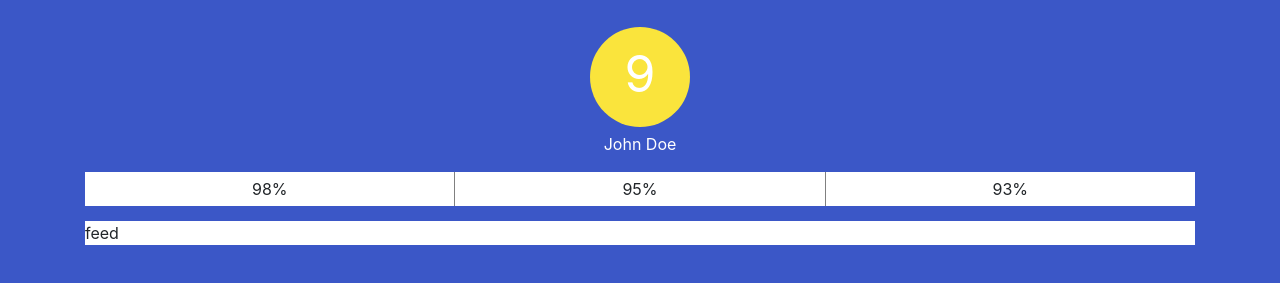
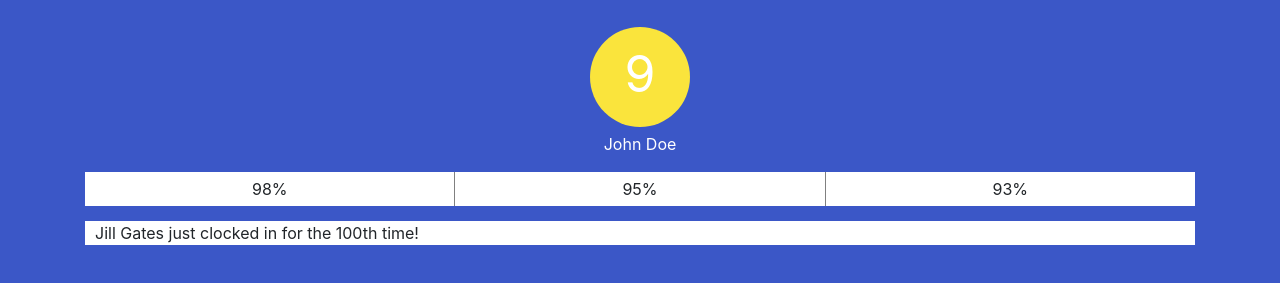
Before and after one commit to DoisDainos/tandahackrevived, a plain HTML site: page web/index.html in a window 1280 px wide. Shown: the part 59-342 px from the top of the page. Drawn offline with nearby package versions, Linux system fonts and the light colour scheme.

Commit message:
Web stuffs

```diff
--- a/web/index.html
+++ b/web/index.html
@@ -45,7 +45,10 @@
     <div class="container">
       <div class="feed">
         <div class="feed-item">
-          feed
+          Jill Gates just clocked in for the 100th time!
+        </div>
+        <div class="feed-item">
+
         </div>
       </div>
     </div>
--- a/web/style.css
+++ b/web/style.css
@@ -35,6 +35,7 @@ body {
   text-align: center;
   padding-top: 5px;
   padding-bottom: 5px;
+  padding: 5px;
 }
 
 .grid-item:first-of-type {
@@ -51,3 +52,8 @@ body {
   background-color: #fff;
   margin-top: 15px;
 }
+
+.feed-item {
+  padding-left: 10px;
+  padding-right: 10px;
+}
```
